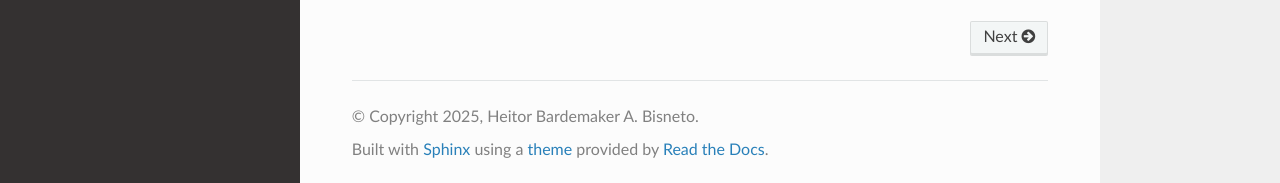
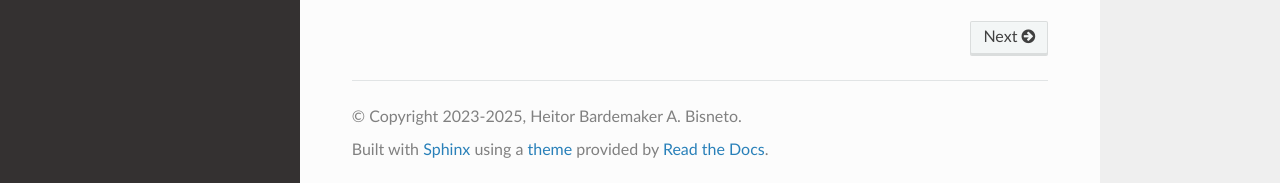
Before and after one commit to hbisneto/FileSystemPro, a Sphinx documentation site: the page built from docs/index.rst, in a window 1280 px wide and 900 px high, scrolled down 541 px. Shown: the part 714-897 px from the top of the window. Built offline with Sphinx 7.4.7 and the Read the Docs theme 3.1.0, drawn with Linux system fonts in a browser that asks for light colours; the version number is read from the project's files by our own code.

Commit message:
Changes in conf.py

```diff
--- a/docs/conf.py
+++ b/docs/conf.py
@@ -78,7 +78,7 @@ except ImportError as e:
 # -- Project information -----------------------------------------------------
 
 project = 'FileSystemPro'
-copyright = '2025, Heitor Bardemaker A. Bisneto'
+copyright = '2023-2025, Heitor Bardemaker A. Bisneto'
 author = 'Heitor Bardemaker A. Bisneto'
 release = '2.0.1.0'  # Versão do projeto, igual ao pyproject.toml
 
```
